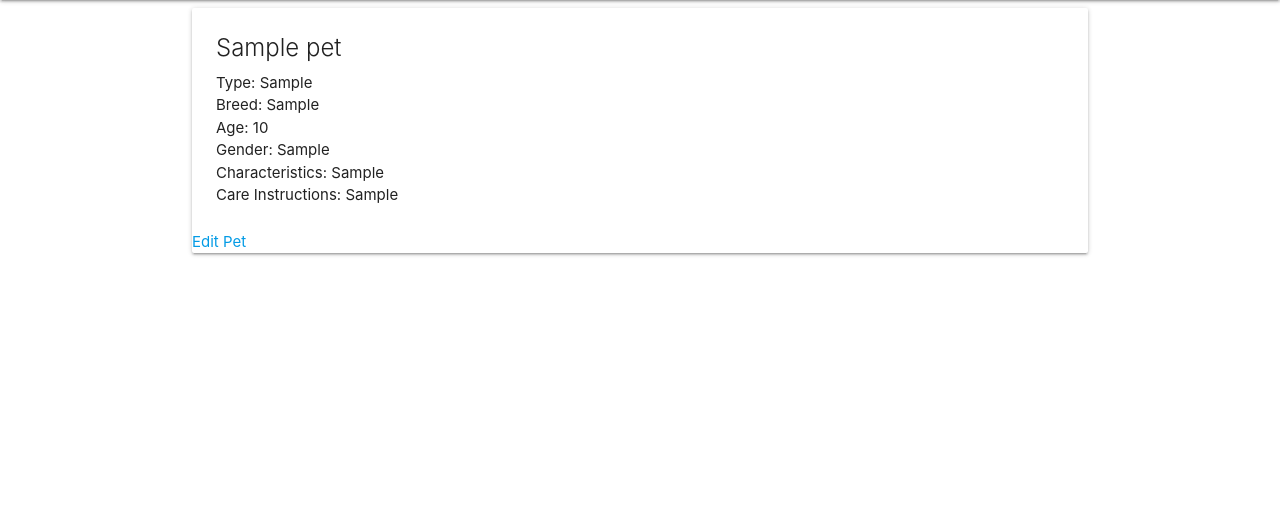
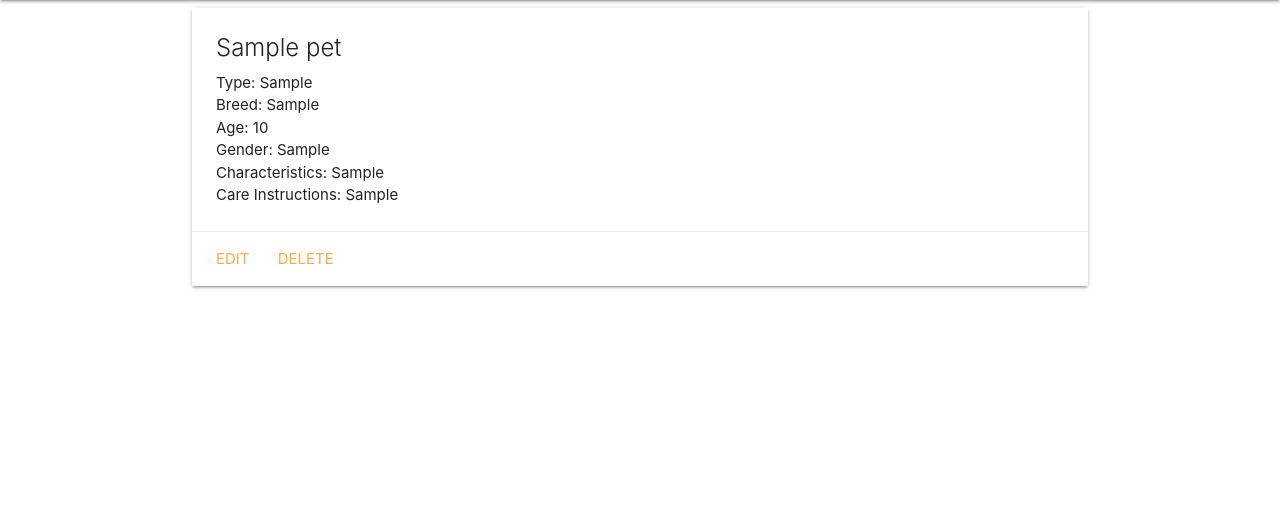
Before and after one commit to beccaawhite/petcation, a Django app: page /pets/1/ in a window 1280 px wide. Shown: the part 64-590 px from the top of the page. Run offline with Django 3.2, Linux system fonts and the light colour scheme; tables that the repository leaves empty hold one stand-in row (values such as "Sample post"); some web fonts are replaced.

Commit message:
use CBV based views to update and delete pets

```diff
--- a/main_app/templates/owners/pets/detail.html
+++ b/main_app/templates/owners/pets/detail.html
@@ -12,7 +12,11 @@
         <p>Characteristics: {{ pet.characteristics }}</p>
         <p>Care Instructions: {{ pet.care_instructions }}</p>
     </div>
-    <a href="{% url 'pets_update_form' pet.id %}">Edit Pet</a>
+    <div class="card-action">
+      <a href="{% url 'pets_update' pet.id %}">Edit</a>
+      <a href="{% url 'pets_delete' pet.id %}">Delete</a>
+    </div>
   </div>
 </main>
+
 {% endblock %}
--- a/main_app/templates/posts/index.html
+++ b/main_app/templates/posts/index.html
@@ -1,6 +1,7 @@
 {% extends 'base.html' %}
 {% block content %}
 
+<main class="container">
   <h1>Pets Ready</h1>
   {% for post in posts %}
     <div class="row">
@@ -18,7 +19,7 @@
         </div>
       </div>
     </div>
-
     {% endfor %}
+</main>
 
 {% endblock %}
--- a/main_app/urls.py
+++ b/main_app/urls.py
@@ -13,9 +13,9 @@ urlpatterns = [
     path('owners/<int:pk>/delete/', views.OwnerDelete.as_view(), name='owners_delete'),
     path('owners/<int:owner_id>/pet_create/', views.pets_create, name='pets_create'),
     path('owners/<int:owner_id>/add_pet/', views.add_pet, name='add_pet'),
-    path('pets/<int:pet_id>/pet_update_form/', views.pets_update_form, name='pets_update_form'),
-    path('pets/<int:pet_id>/pet_update/', views.pet_update, name='pets_update'),
     path('pets/<int:pet_id>/', views.pets_detail, name='pets_detail'),
+    path('pets/<int:pk>/update/', views.PetUpdate.as_view(), name='pets_update'),
+    path('pets/<int:pk>/delete/', views.PetDelete.as_view(), name='pets_delete'),
     # path('sitters/', views.sitters_index, name='sitters_index'),
     path('sitters/<int:sitter_id>/', views.sitters_detail, name='sitters_detail'),
     path('sitters/create/', views.SitterCreate.as_view(), name='sitters_create'),
--- a/main_app/views.py
+++ b/main_app/views.py
@@ -4,7 +4,6 @@ from django.shortcuts import render, redirect
 from django.views.generic.edit import CreateView, UpdateView, DeleteView
 from .models import Owner, Sitter, Pet, Post, Photo
 from .forms import PetForm
-
 from django.contrib.auth import login
 from django.contrib.auth.forms import UserCreationForm
 
@@ -95,23 +94,31 @@ def pets_detail(request, pet_id):
     'pet': pet
   })
 
+# def pet_update(request, pet_id):
+#   form = PetForm(request.POST)
+#   pet = Pet.objects.get(id=pet_id)
+#   if form.is_valid():
+#     edit_pet = form.save(commit=False)
+#     edit_pet.owner_id = pet.owner.id
+#     edit_pet.save()
+#   return redirect('pets_detail', pet_id=pet_id)
 
-def pet_update(request, pet_id):
-  form = PetForm(request.POST)
-  if form.is_valid():
-    # edit_pet = form.save(commit=False)
-    form.save()
-  return redirect('pets_detail', pet_id=pet_id)
+# def pets_update_form(request, pet_id):
+#   pet = Pet.objects.get(id=pet_id)
+#   pet_form = PetForm(instance=pet)
+#   return render(request, 'owners/pets/pet_form_edit.html', {
+#     'pet': pet,
+#     'pet_form': pet_form,
+#     'owner': pet.owner
+#   })
 
-def pets_update_form(request, pet_id):
-  print(request, ' this is the request')
-  pet = Pet.objects.get(id=pet_id)
-  pet_form = PetForm(instance=pet)
-  return render(request, 'owners/pets/pet_form_edit.html', {
-    'pet': pet,
-    'pet_form': pet_form
-  })
+class PetUpdate(UpdateView):
+  model = Pet
+  fields = ['name', 'pet_type', 'breed', 'age', 'gender', 'characteristics', 'care_instructions']
 
+class PetDelete(DeleteView):
+  model = Pet
+  success_url = '/owners/{owner_id}/'
 
 # Sitter Views
 class SitterCreate(CreateView):
```
Also changed, not shown: main_app/templates/main_app/pet_confirm_delete.html (added, +16 -0 lines), main_app/templates/main_app/pet_form.html (added, +22 -0 lines). Lines whose indentation alone changed are shown as unchanged.
